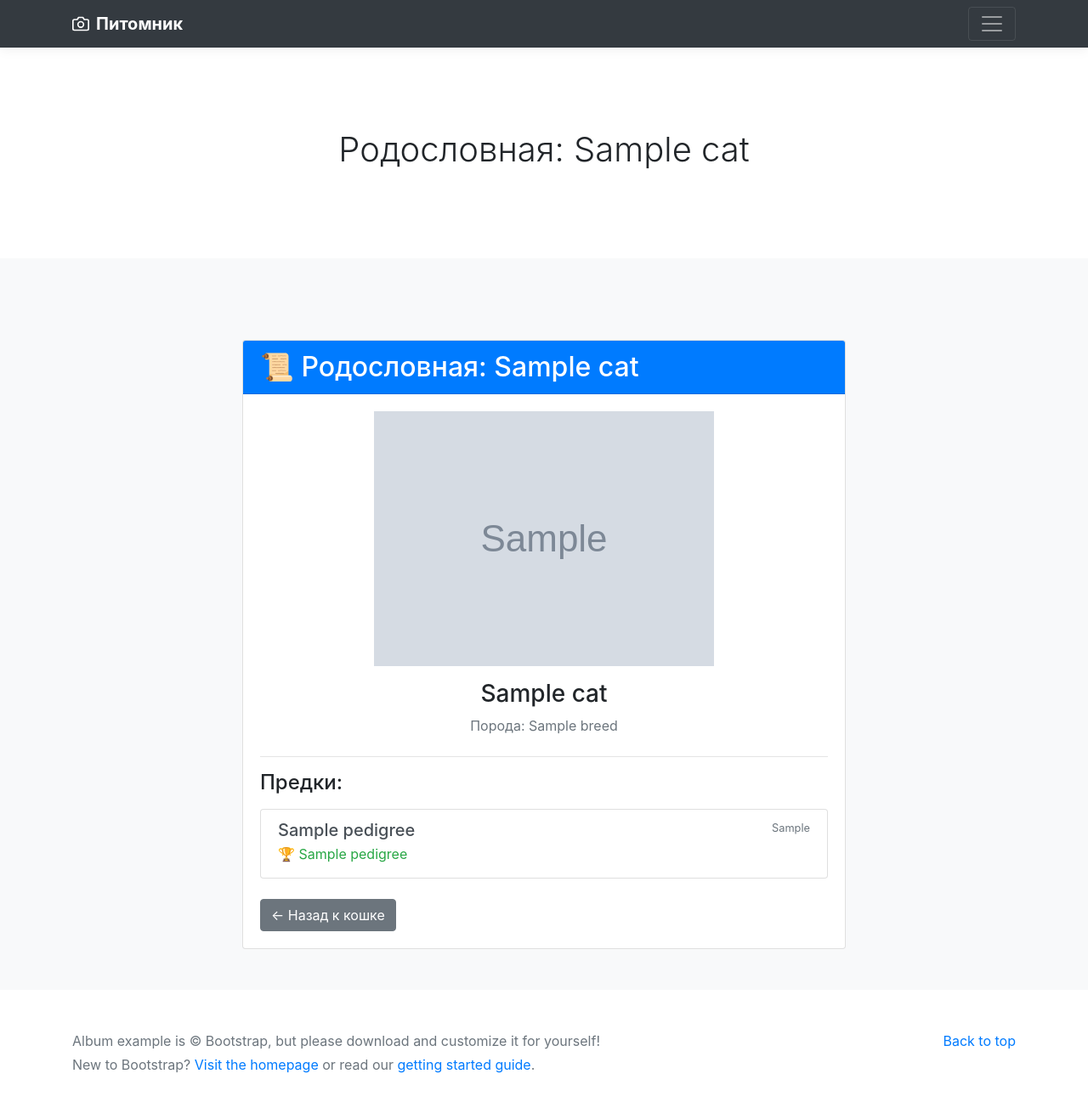
After one commit to oksana-zov/Python_django_project_CBV, a Django app: page /cats/1/pedigree/ in a window 1280 px wide. The commit adds this page. Shown: the whole page at 85% size. Run offline with Django 5.2, Linux system fonts and the light colour scheme; tables that the repository leaves empty hold one stand-in row (values such as "Sample post"); grey boxes marked "Sample" are stand-in pictures; some libraries are stand-ins or nearby versions.

Commit message:
CBV для кошек: CRUD, родословная (formset + отдельная страница), роли пользователей, soft delete

```diff
--- a/cats/admin.py
+++ b/cats/admin.py
@@ -10,6 +10,6 @@ class BreedAdmin(admin.ModelAdmin):
 
 @admin.register(Cat)
 class CatAdmin(admin.ModelAdmin):
-    list_display = ('pk', 'name', 'breed', 'owner')  # Показываем ID, кличку и породу
-    list_filter = ('breed',)  # Добавляем фильтр справа по породам
+    list_display = ('pk', 'name', 'breed', 'owner', 'is_active')  # Показываем ID, кличку и породу
+    list_filter = ('breed','is_active',)  # Добавляем фильтр справа по породам
     ordering = ('name',)  # Сортируем кошек по алфавиту
--- /dev/null
+++ b/cats/templates/cats/pedigree.html
@@ -0,0 +1,56 @@
+{% extends 'cats/base.html' %}
+{% load static %}
+
+{% block content %}
+<div class="container mt-5">
+    <div class="row justify-content-center">
+        <div class="col-md-8">
+            <div class="card shadow-sm">
+                <div class="card-header bg-primary text-white">
+                    <h2 class="mb-0">📜 Родословная: {{ cat.name }}</h2>
+                </div>
+                <div class="card-body">
+                    <!-- Фото и инфо о кошке -->
+                    <div class="text-center mb-4">
+                        {% if cat.photo %}
+                            <img src="{{ cat.photo.url }}" alt="{{ cat.name }}" style="max-height: 300px; object-fit: contain;">
+                        {% else %}
+                            <img src="{% static 'img/dummy_cat.jpg' %}" alt="Нет фото" style="max-height: 300px;">
+                        {% endif %}
+                        <h3 class="mt-3">{{ cat.name }}</h3>
+                        <p class="text-muted">Порода: {{ cat.breed }}</p>
+                    </div>
+
+                    <hr>
+
+                    <!-- Список родителей -->
+                    <h4 class="mb-3">Предки:</h4>
+                    {% if cat.pedigrees.all %}
+                        <div class="list-group">
+                            {% for p in cat.pedigrees.all %}
+                                <div class="list-group-item list-group-item-action">
+                                    <div class="d-flex w-100 justify-content-between">
+                                        <h5 class="mb-1">{{ p.parent_name }}</h5>
+                                        <small class="text-muted">{{ p.parent_breed }}</small>
+                                    </div>
+                                    {% if p.title %}
+                                        <p class="mb-1 text-success">🏆 {{ p.title }}</p>
+                                    {% endif %}
+                                </div>
+                            {% endfor %}
+                        </div>
+                    {% else %}
+                        <div class="alert alert-info">
+                            Информация о родословной пока не добавлена.
+                        </div>
+                    {% endif %}
+
+                    <div class="mt-4">
+                        <a href="{% url 'cats:cat_detail' cat.pk %}" class="btn btn-secondary">← Назад к кошке</a>
+                    </div>
+                </div>
+            </div>
+        </div>
+    </div>
+</div>
+{% endblock %}
--- a/cats/urls.py
+++ b/cats/urls.py
@@ -1,19 +1,21 @@
 from django.urls import path
 from cats.views import (
-    index, breeds_list, breeds_cats_list, cats_list_view,
-    cat_detail_view, cat_create_view, cat_update_view, cat_delete_view
+    IndexView, BreedsListView, BreedCatsListView, CatsListView,
+    CatDetailView, CatCreateView, CatUpdateView, CatDeleteView,
+    PedigreeView
 )
 from cats.apps import CatsConfig
 
 app_name = CatsConfig.name
 
 urlpatterns = [
-    path('', index, name='index'),
-    path('breeds/', breeds_list, name='breeds'),
-    path('breeds/<int:pk>/cats/', breeds_cats_list, name='breeds_cats'),
-    path('cats/', cats_list_view, name='cats_list'),
-    path('cats/create/', cat_create_view, name='cat_create'),       # Добавить кошку
-    path('cats/<int:pk>/', cat_detail_view, name='cat_detail'),     # Детальная страница кошки
-    path('cats/<int:pk>/update/', cat_update_view, name='cat_update'), # Редактировать
-    path('cats/<int:pk>/delete/', cat_delete_view, name='cat_delete'), # Удалить
+    path('', IndexView.as_view(), name='index'), # Главная страница (список пород)
+    path('breeds/', BreedsListView.as_view(), name='breeds'),# Список всех пород
+    path('breeds/<int:pk>/cats/', BreedCatsListView.as_view(), name='breeds_cats'),# Кошки конкретной породы
+    path('cats/', CatsListView.as_view(), name='cats_list'),# Общий список кошек
+    path('cats/<int:pk>/pedigree/', PedigreeView.as_view(), name='cat_pedigree'),# Родословная
+    path('cats/<int:pk>/', CatDetailView.as_view(), name='cat_detail'),# Детальная страница кошки
+    path('cats/create/', CatCreateView.as_view(), name='cat_create'),# Создание кошки
+    path('cats/<int:pk>/update/', CatUpdateView.as_view(), name='cat_update'),# Редактирование кошки
+    path('cats/<int:pk>/delete/', CatDeleteView.as_view(), name='cat_delete'),# Удаление кошки
 ]
--- a/cats/views.py
+++ b/cats/views.py
@@ -1,94 +1,243 @@
-from django.shortcuts import render, redirect, get_object_or_404
-from django.contrib.auth.decorators import login_required
-from cats.models import Breed, Cat
-from cats.forms import CatForm
+from django.shortcuts import redirect
+from django.shortcuts import render, get_object_or_404
+from django.views.generic import View
+from django.http import HttpResponseRedirect
+from django.urls import reverse_lazy
+from django.views.generic import ListView, DetailView, CreateView, UpdateView, DeleteView
+from django.contrib.auth.mixins import LoginRequiredMixin
+from django.http import Http404
+from django.forms import inlineformset_factory
+
+from cats.models import Breed, Cat, Pedigree
+from cats.forms import CatForm, CatCreateForm, PedigreeForm
 from users.services import send_cat_creation
 
 
-def index(request):
-    context = {
-        'objects_list': Breed.objects.all()[:3],
-        'title': 'Питомник кошек - Главная',
-    }
-    return render(request, 'cats/index.html', context)
+# 1. ГЛАВНАЯ СТРАНИЦА (Список пород)
+class IndexView(ListView):
+    model = Breed
+    template_name = 'cats/index.html'
+    context_object_name = 'objects_list'
 
-def breeds_list(request):
-    context = {
-        'objects_list': Breed.objects.all(),
-        'title': 'Все породы кошек',
-    }
-    return render(request, 'cats/breeds.html', context)
+    def get_queryset(self):
+        # Показываем только первые 3 породы
+        return super().get_queryset()[:3]
 
-def breeds_cats_list(request, pk: int):
-    breed_item = Breed.objects.get(pk=pk)
-    context = {
-        'objects_list': Cat.objects.filter(breed_id=pk),
-        'title': f'Кошки породы {breed_item}',
-        'breed_pk': breed_item.pk,
-    }
-    return render(request, 'cats/cats.html', context)
-
-def cats_list_view(request):
-    context = {
-        'objects_list': Cat.objects.all(),
-        'title': 'Все наши кошки',
-    }
-    return render(request, 'cats/cats.html', context)
-
-# --- НОВЫЕ ФУНКЦИИ CRUD ---
-def cat_detail_view(request, pk):
-    """Просмотр одной кошки"""
-    cat = get_object_or_404(Cat, pk=pk)
-    context = {
-        'object': cat,
-        'title': f'Кошка {cat.name}'
-    }
-    return render(request, 'cats/cat_detail.html', context)
+    def get_context_data(self, **kwargs):
+        context = super().get_context_data(**kwargs)
+        context['title'] = 'Питомник кошек - Главная'
+        return context
 
 
-@login_required()
-def cat_create_view(request):
-    if request.method == 'POST':
-        form = CatForm(request.POST, request.FILES)
+# 2. СПИСОК ВСЕХ ПОРОД
+class BreedsListView(ListView):
+    model = Breed
+    template_name = 'cats/breeds.html'
+    context_object_name = 'objects_list'
 
-        if form.is_valid():
-            cat_object = form.save(commit=False)  # Не сохраняем сразу!
-            cat_object.owner = request.user  # Назначаем хозяина
-            cat_object.save()  # Теперь сохраняем
-
-            # ОТПРАВКА ПИСЬМА
-            send_cat_creation(cat_object.owner.email, cat_object)
-
-            return redirect('cats:cats_list')  # адрес списка кошек
-
-    context = {'form': CatForm(), 'title': 'Добавить кошку'}
-    return render(request, 'cats/create_update.html', context)
+    def get_context_data(self, **kwargs):
+        context = super().get_context_data(**kwargs)
+        context['title'] = 'Все породы кошек'
+        return context
 
 
-def cat_update_view(request, pk):
-    """Редактирование кошки"""
-    cat = get_object_or_404(Cat, pk=pk)
+# 3. КОШКИ КОНКРЕТНОЙ ПОРОДЫ (с фильтрацией активности)
+class BreedCatsListView(ListView):
+    model = Cat
+    template_name = 'cats/cats.html'
+    context_object_name = 'objects_list'
 
-    if request.method == 'POST':
-        form = CatForm(request.POST, request.FILES, instance=cat)
-        if form.is_valid():
-            form.save()
-            return redirect('cats:cat_detail', pk=pk)
+    def get_queryset(self):
+        # Фильтруем по породе из URL И только активных кошек
+        return super().get_queryset().filter(
+            breed_id=self.kwargs.get('pk'),
+            is_active=True
+        )
 
-    context = {
-        'form': CatForm(instance=cat),
-        'object': cat,
-        'title': f'Изменить кошку {cat.name}'
-    }
-    return render(request, 'cats/create_update.html', context)
+    def get_context_data(self, **kwargs):
+        context = super().get_context_data(**kwargs)
+        # Получаем объект породы для заголовка
+        from cats.models import Breed
+        breed = Breed.objects.get(pk=self.kwargs.get('pk'))
+        context['title'] = f'Кошки породы {breed.name}'
+        context['breed_pk'] = breed.pk
+        return context
 
 
-def cat_delete_view(request, pk):
-    """Удаление кошки"""
-    cat = get_object_or_404(Cat, pk=pk)
-    if request.method == 'POST':
-        cat.delete()
-        return redirect('cats:cats_list')
+# 4. ОБЩИЙ СПИСОК КОШЕК (только активные)
+class CatsListView(ListView):
+    model = Cat
+    template_name = 'cats/cats.html'
+    context_object_name = 'objects_list'
 
-    context = {'object': cat, 'title': f'Удалить кошку {cat.name}'}
-    return render(request, 'cats/delete.html', context)
+    def get_queryset(self):
+        # Скрываем неактивных кошек из публичного списка
+        return super().get_queryset().filter(is_active=True)
+
+    def get_context_data(self, **kwargs):
+        context = super().get_context_data(**kwargs)
+        context['title'] = 'Все наши кошки'
+        return context
+
+
+# 5. ДЕТАЛЬНАЯ СТРАНИЦА КОШКИ
+class CatDetailView(DetailView):
+    model = Cat
+    template_name = 'cats/cat_detail.html'
+    context_object_name = 'object'
+
+    def get_context_data(self, **kwargs):
+        context = super().get_context_data(**kwargs)
+        context['title'] = f'Кошка {self.object.name}'
+
+        # Проверяем права для отображения кнопок редактирования/удаления
+        user = self.request.user
+        if user.is_authenticated:
+            is_owner = self.object.owner == user
+            is_staff = user.role in ['admin', 'moderator']
+            context['can_edit'] = is_owner or is_staff
+        else:
+            context['can_edit'] = False
+
+        return context
+
+
+# 6. СОЗДАНИЕ КОШКИ
+class CatCreateView(LoginRequiredMixin, CreateView):
+    model = Cat
+    form_class = CatCreateForm
+    template_name = 'cats/create_update.html'
+    success_url = reverse_lazy('cats:cats_list')
+
+    def form_valid(self, form):
+        # Сохраняем кошку без записи в БД, чтобы назначить владельца
+        cat = form.save(commit=False)
+        cat.owner = self.request.user
+        cat.save()
+
+        # Отправляем уведомление
+        send_cat_creation(cat.owner.email, cat)
+
+        return super().form_valid(form)
+
+    def get_context_data(self, **kwargs):
+        context = super().get_context_data(**kwargs)
+        context['title'] = 'Добавить кошку'
+        return context
+
+
+# 7. РЕДАКТИРОВАНИЕ КОШКИ (с проверкой прав и родословной)
+class CatUpdateView(LoginRequiredMixin, UpdateView):
+    model = Cat
+    form_class = CatForm
+    template_name = 'cats/create_update.html'
+    success_url = reverse_lazy('cats:cats_list')
+
+    # Проверка прав доступа
+    def get_object(self, queryset=None):
+        cat = super().get_object(queryset)
+        user = self.request.user
+
+        # Доступ разрешен только владельцу или админу/модератору
+        if cat.owner != user and user.role not in ['admin', 'moderator']:
+            raise Http404("У вас нет прав на редактирование этой кошки")
+
+        return cat
+
+    def get_context_data(self, **kwargs):
+        context = super().get_context_data(**kwargs)
+
+        # Создаем формсет для родословной
+        PedigreeFormSet = inlineformset_factory(
+            Cat,
+            Pedigree,
+            form=PedigreeForm,
+            extra=2,  # Количество пустых форм для новых родителей
+            can_delete=True  # Возможность удалять существующие записи
+        )
+
+        if self.request.method == 'POST':
+            context['formset'] = PedigreeFormSet(self.request.POST, instance=self.object)
+        else:
+            context['formset'] = PedigreeFormSet(instance=self.object)
+
+        context['title'] = f'Изменить кошку {self.object.name}'
+        return context
+
+    def form_valid(self, form):
+        context = self.get_context_data()
+        formset = context['formset']
+
+        # Сначала сохраняем основную форму (кошку)
+        self.object = form.save()
+
+        # Если формсет валиден, сохраняем родословную
+        if formset.is_valid():
+            formset.instance = self.object
+            formset.save()
+
+        return super().form_valid(form)
+
+# 8. Родословная
+
+class PedigreeView(DetailView):
+    model = Cat
+    template_name = 'cats/pedigree.html'
+    context_object_name = 'cat'
+
+    def get_queryset(self):
+        # Показываем родословную только активных кошек
+        return Cat.objects.filter(is_active=True)
+
+    def get_context_data(self, **kwargs):
+        context = super().get_context_data(**kwargs)
+        context['title'] = f'Родословная: {self.object.name}'
+        return context
+
+# 9. УДАЛЕНИЕ КОШКИ (Soft Delete + проверка прав)
+"""class CatDeleteView(LoginRequiredMixin, DeleteView):
+    model = Cat
+    template_name = 'cats/delete.html'
+    success_url = reverse_lazy('cats:cats_list')
+
+    # Проверка прав
+    def get_object(self, queryset=None):
+        cat_object = super().get_object(queryset)
+        if cat_object.owner != self.request.user and self.request.user.role not in ['admin', 'moderator']:
+            raise Http404
+        return cat_object
+
+    def get_context_data(self, **kwargs):
+        context = super().get_context_data(**kwargs)
+        context['title'] = f'Вы уверены, что хотите удалить кошку {self.object.name}?'
+        return context
+"""
+
+
+class CatDeleteView(LoginRequiredMixin, View):
+    template_name = 'cats/delete.html'
+
+    def get(self, request, pk):
+        """Показываем страницу подтверждения"""
+        cat = get_object_or_404(Cat, pk=pk)
+        # Проверка прав
+        if cat.owner != request.user and request.user.role not in ['admin', 'moderator']:
+            raise Http404
+        return render(request, self.template_name, {
+            'object': cat,
+            'title': f'Вы уверены, что хотите удалить кошку {cat.name}?'
+        })
+
+    def post(self, request, pk):
+        """Обрабатываем удаление (SOFT DELETE)"""
+        cat = get_object_or_404(Cat, pk=pk)
+        # Проверка прав
+        if cat.owner != request.user and request.user.role not in ['admin', 'moderator']:
+            raise Http404
+
+        # МЕНЯЕМ СТАТУС ВМЕСТО УДАЛЕНИЯ
+        cat.is_active = False
+        cat.save()
+
+        # Перенаправляем на список
+        return HttpResponseRedirect(reverse_lazy('cats:cats_list'))
```
Also changed, not shown: cats/forms.py (+12 -2 lines), cats/models.py (+18 -0 lines), cats/templates/cats/cat_detail.html (+11 -2 lines), cats/templates/cats/cats.html (+10 -6 lines), cats/templates/cats/create_update.html (+33 -0 lines), users/models.py (+8 -0 lines), cats/migrations/0003_cat_is_active_pedigree.py (added), users/migrations/0003_user_role.py (added).
